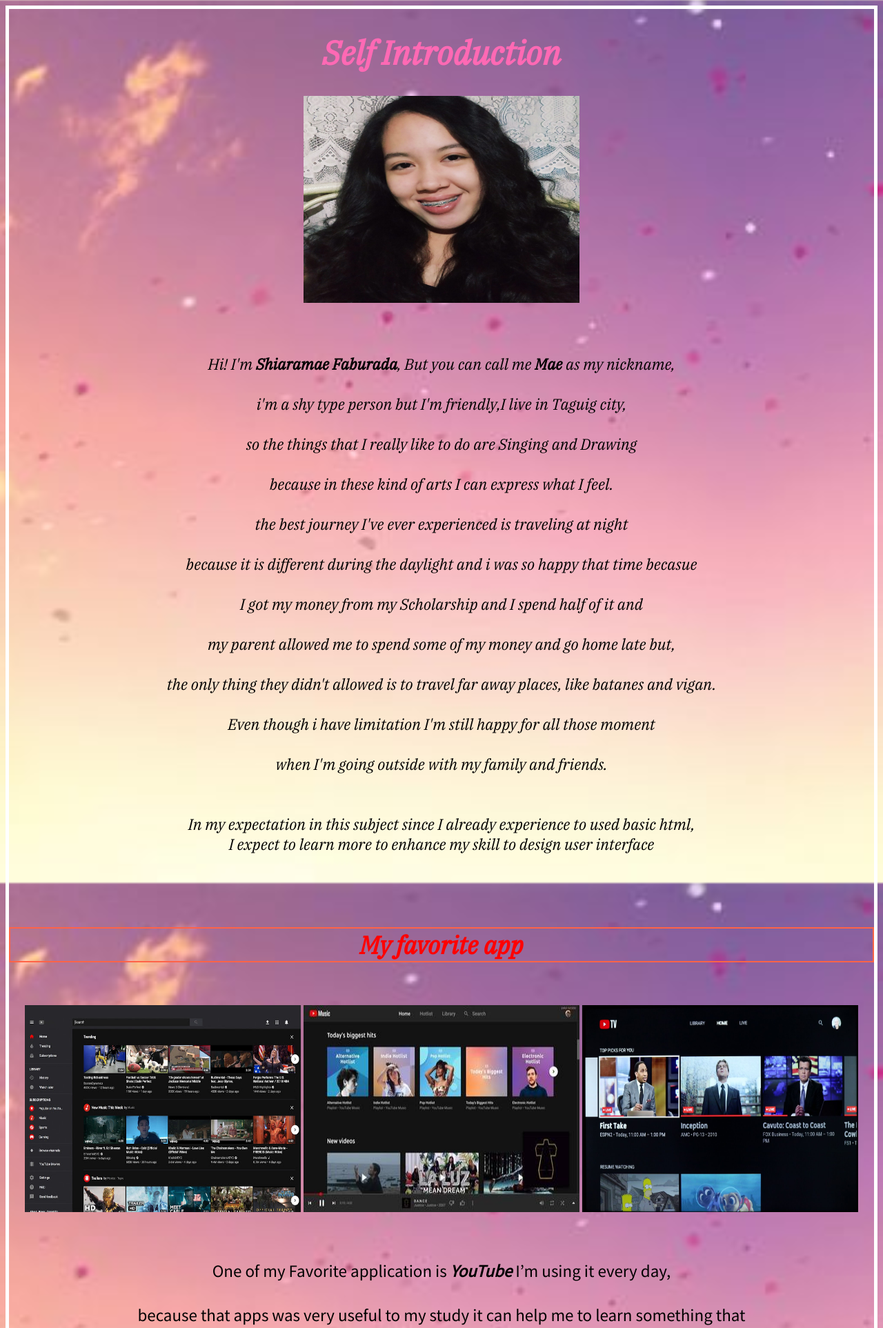
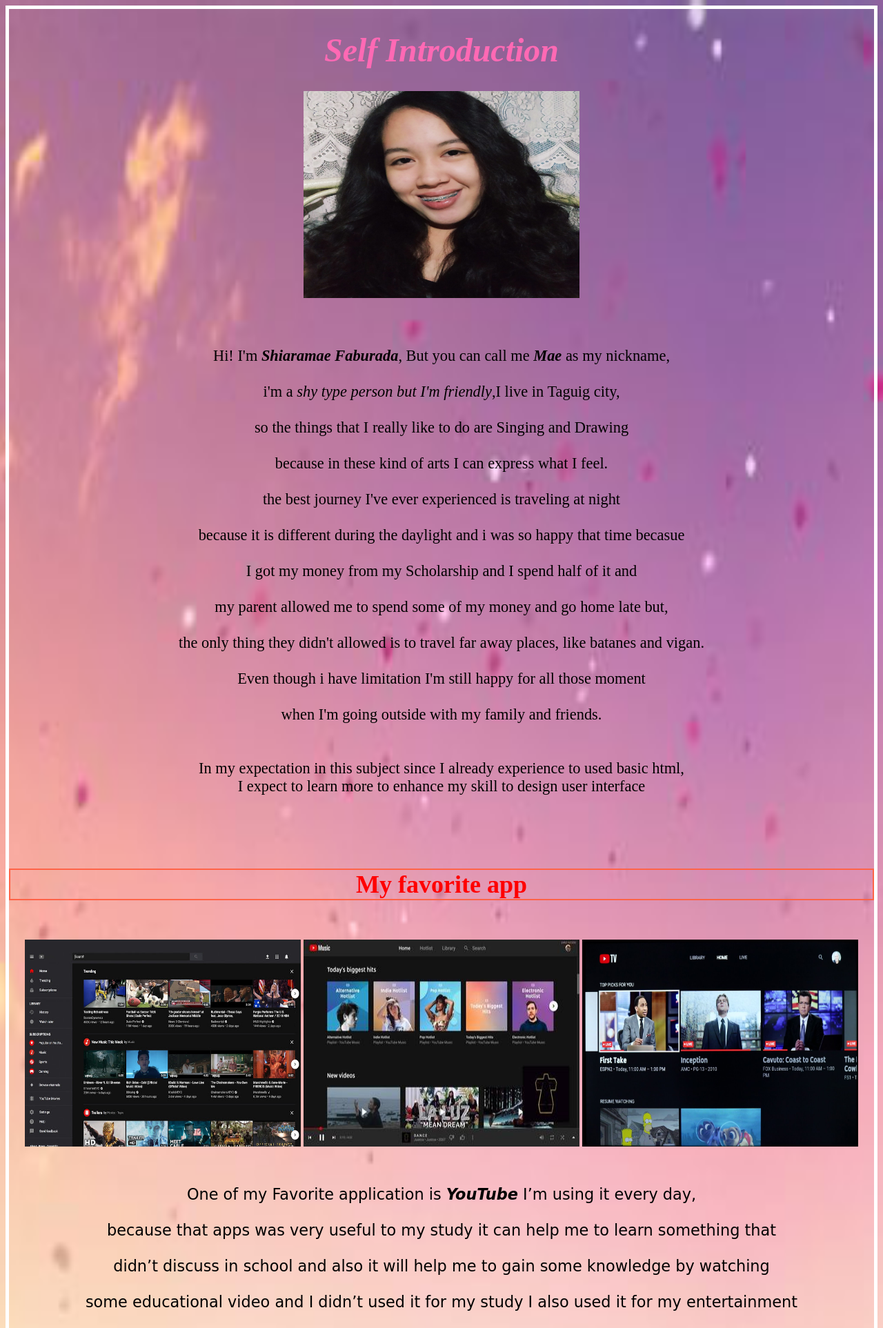
Before and after one commit to shiara210/lab1, a PHP site: page /index.html in a window 1280 px wide. Shown: the top 1925 px of the page at 69% size. Run offline with PHP 8.4, Linux system fonts and the light colour scheme.

Commit message:
should work

```diff
--- a/css/style.css
+++ b/css/style.css
@@ -1,36 +1,30 @@
+body {
+background-image: url(cute.png);
+background-repeat: no-repeat;
+background-size: 100% 100%;
+border: 5px solid white;
+}
+
 h1 {
    color: #ff69b4;;
    font-family: 'IBM Plex Serif',serif;
    font-size: 300%;
 }
 
-body {
-  background-image: url(cute.jpg);
-  background-repeat: no-repeat;
-  background-attachment: fixed;
-  background-size:cover;
-  border: 5px solid white;
-
-}
-
 p {
   color: Black;
-  font-family: 'IBM Plex Serif',serif;
+  font-family: Harrington;
   font-size:140%;
-  text-align:center;
 }
 
 p2 {
     color: red;
-    font-family: 'IBM Plex Serif',serif;
+    font-family: Harrington;
     font-size: 150%;
-    text-align: center;
 }
-
 
 p3 {
     color: black;
-    font-family: 'Noto Sans JP', sans-serif;
+    font-family: Comic Sans MS;
     font-size: 140%;
-    text-align: center;
 }
--- a/index.html
+++ b/index.html
@@ -2,13 +2,10 @@
 <html>
 <head>
 <title> Introduction</title>
-<link rel="stylesheet"href="CSS/style.css"/>
-<link href="https://fonts.googleapis.com/css2?family=IBM+Plex+Serif:ital@1&display=swap" rel="stylesheet">
-<link href="https://fonts.googleapis.com/css2?family=Noto+Sans+JP&display=swap" rel="stylesheet">
+<link rel ="stylesheet" href = "css/style.css"/>
 </head>
 <body>
 <h1><center><b><i>Self Introduction</h1></center></b></i>
-<body background ="css/cute.jpg">
 <center><img src="My_Pic.jpg" alt="My picture" style="width:400px;height:300px;"></center>
 
 
@@ -59,7 +56,5 @@
 <br>the video you’ve watched and like on the account tab.</br>
 </p3></center></br>
 
-
-
 </body>
 </html>
```
Also changed, not shown: css/cute.jpg (deleted), css/cute.png (added), 1 other file.
